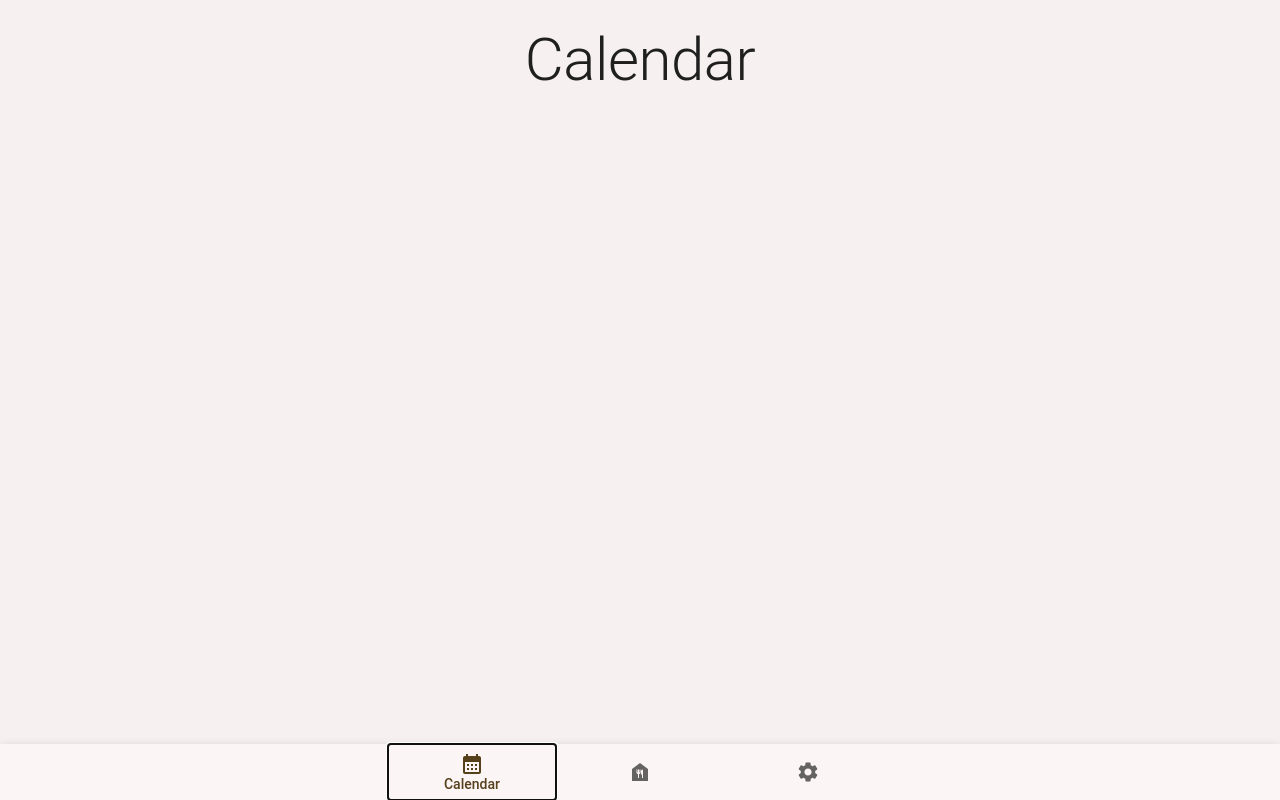
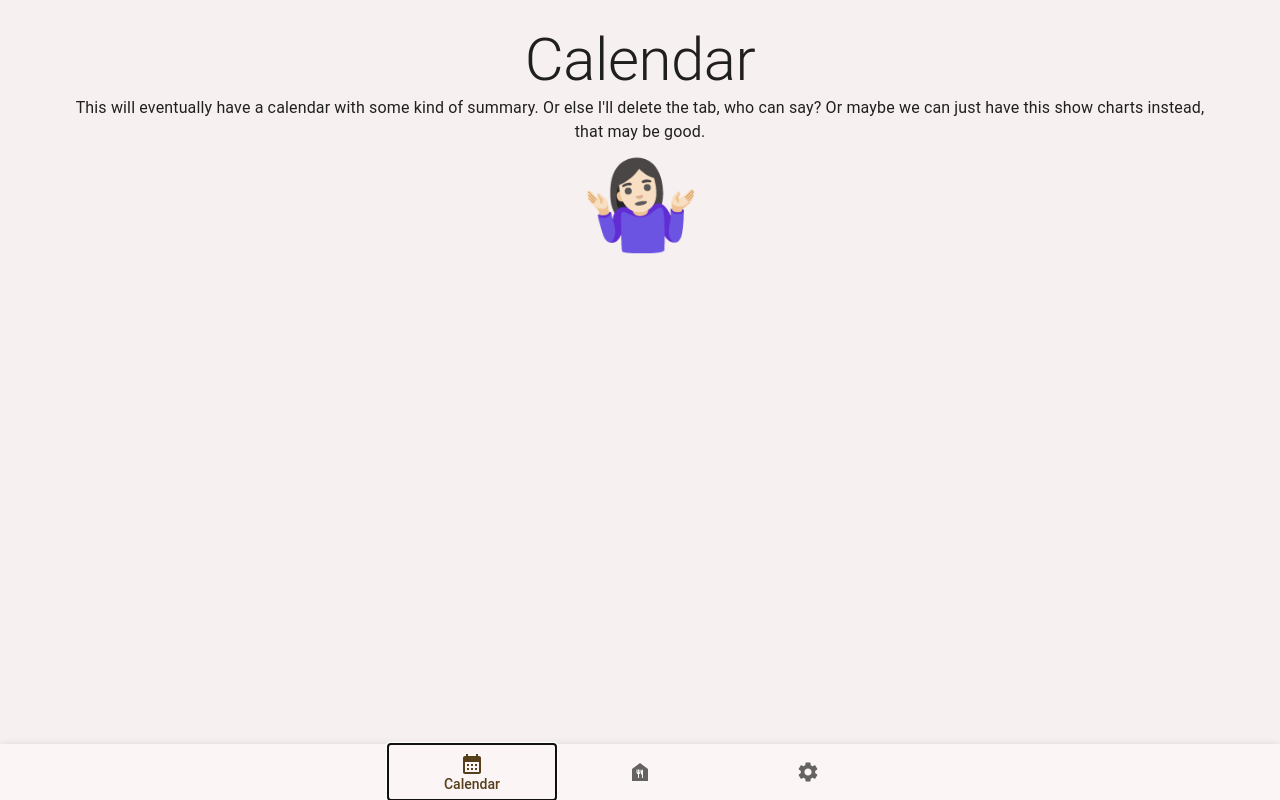
Before and after one commit to MFazio23/fazio-stomach-tracker, a React (Vite) app: page / in a window 1280 px wide. Both pictures are taken after a click on the button "Calendar". Built offline with nearby package versions, Linux system fonts and the light colour scheme; no server answers.

Commit message:
Add "todo" (ish) to the Calendar screen

```diff
--- a/src/screens/CalendarScreen.tsx
+++ b/src/screens/CalendarScreen.tsx
@@ -1,9 +1,15 @@
-import {Typography} from '@mui/material';
+import {Box, Typography} from '@mui/material';
 
 export function CalendarScreen() {
     return (
-        <div>
+        <Box>
             <Typography variant="h2">Calendar</Typography>
-        </div>
+            <Typography variant="body1">
+                This will eventually have a calendar with some kind of summary.
+                Or else I'll delete the tab, who can say?
+                Or maybe we can just have this show charts instead, that may be good.
+            </Typography>
+            <Typography variant="h1">🤷🏻‍♀️</Typography>
+        </Box>
     )
 }
```
